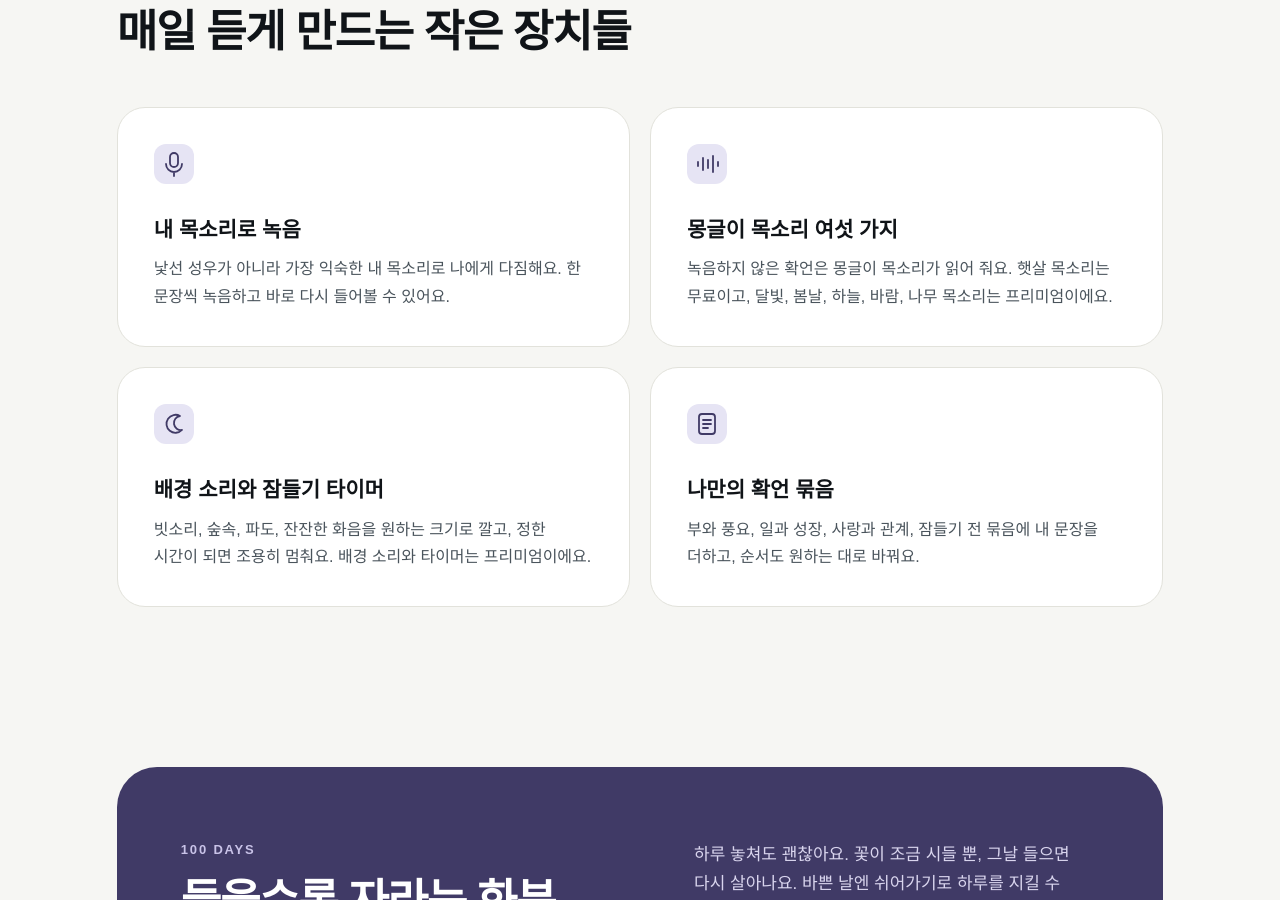
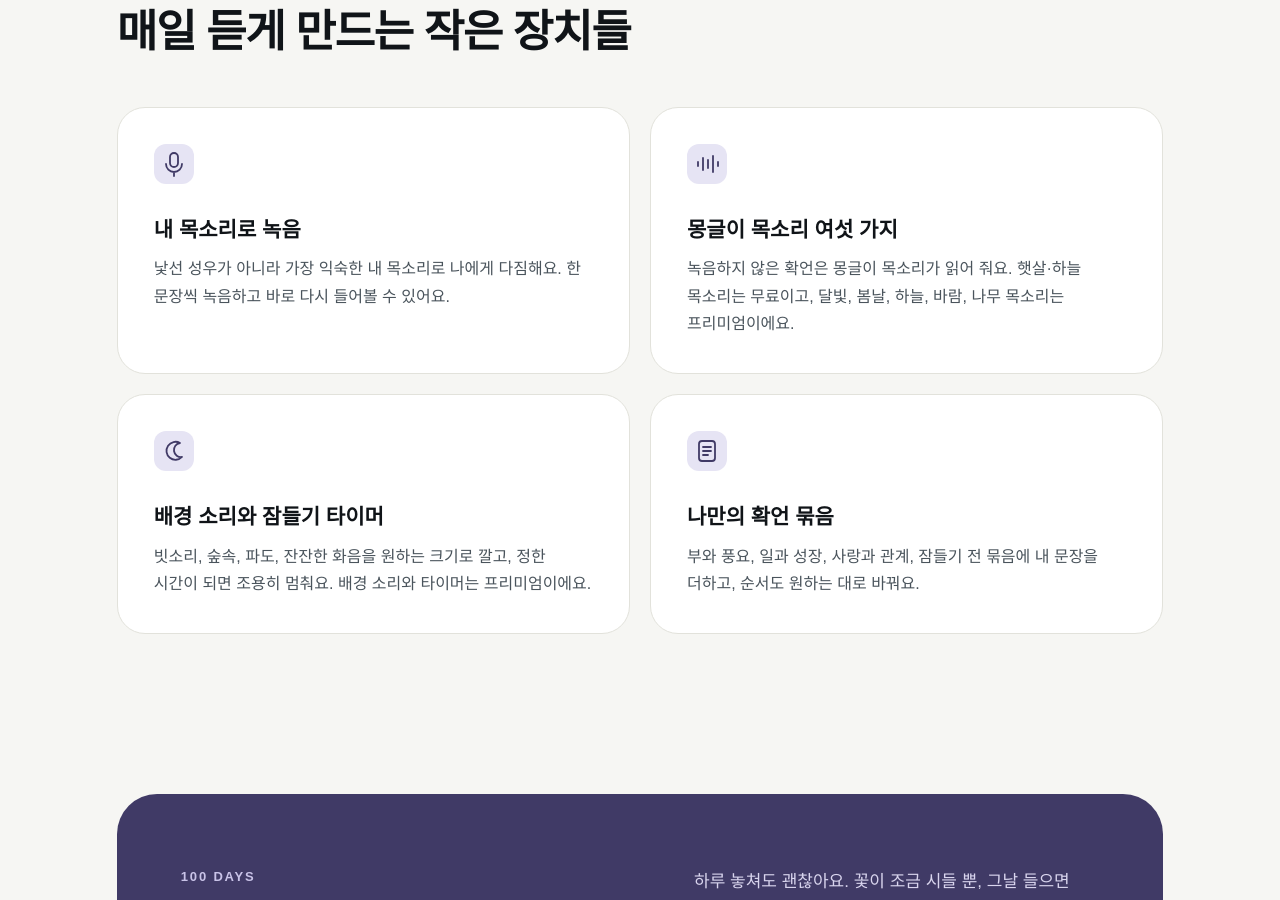
Before and after one commit to quietcove/quietcove-site, a Jekyll site: the page mirae/index.html, which Jekyll copies as it is, in a window 1280 px wide and 900 px high, scrolled down 1543 px. Built offline with Jekyll 4.4.1, drawn with Linux system fonts in a browser that asks for light colours; some web fonts are replaced.

Commit message:
미래낭독 무료 목소리 문구
Co-Authored-By: Claude Opus 5.5 <noreply@anthropic.com>
Claude-Session: https://claude.ai/code/session_01KuhDcUDuYoZwAVwpPpT39o

```diff
--- a/mirae/index.html
+++ b/mirae/index.html
@@ -112,7 +112,7 @@
         <div style="border-radius: 28px; background: #FFFFFF; border: 1px solid #E2E2DB; padding: 36px">
           <svg width="40" height="40" viewBox="0 0 40 40" aria-hidden="true"><rect width="40" height="40" rx="12" fill="#E6E4F4"></rect><path d="M11 22v-4M16 26V14M21 24v-8M26 28V12M31 22v-4" fill="none" stroke="#403A66" stroke-width="1.8" stroke-linecap="round"></path></svg>
           <h3 style="margin: 20px 0 0; font-size: 21px; font-weight: 600">몽글이 목소리 여섯 가지</h3>
-          <p style="margin: 8px 0 0; font-size: 16px; color: #4A545C">녹음하지 않은 확언은 몽글이 목소리가 읽어 줘요. 햇살 목소리는 무료이고, 달빛, 봄날, 하늘, 바람, 나무 목소리는 프리미엄이에요.</p>
+          <p style="margin: 8px 0 0; font-size: 16px; color: #4A545C">녹음하지 않은 확언은 몽글이 목소리가 읽어 줘요. 햇살·하늘 목소리는 무료이고, 달빛, 봄날, 하늘, 바람, 나무 목소리는 프리미엄이에요.</p>
         </div>
         <div style="border-radius: 28px; background: #FFFFFF; border: 1px solid #E2E2DB; padding: 36px">
           <svg width="40" height="40" viewBox="0 0 40 40" aria-hidden="true"><rect width="40" height="40" rx="12" fill="#E6E4F4"></rect><path d="M26 12a9 9 0 1 0 2 14 7 7 0 0 1-2-14z" fill="none" stroke="#403A66" stroke-width="1.8" stroke-linejoin="round"></path></svg>
```
